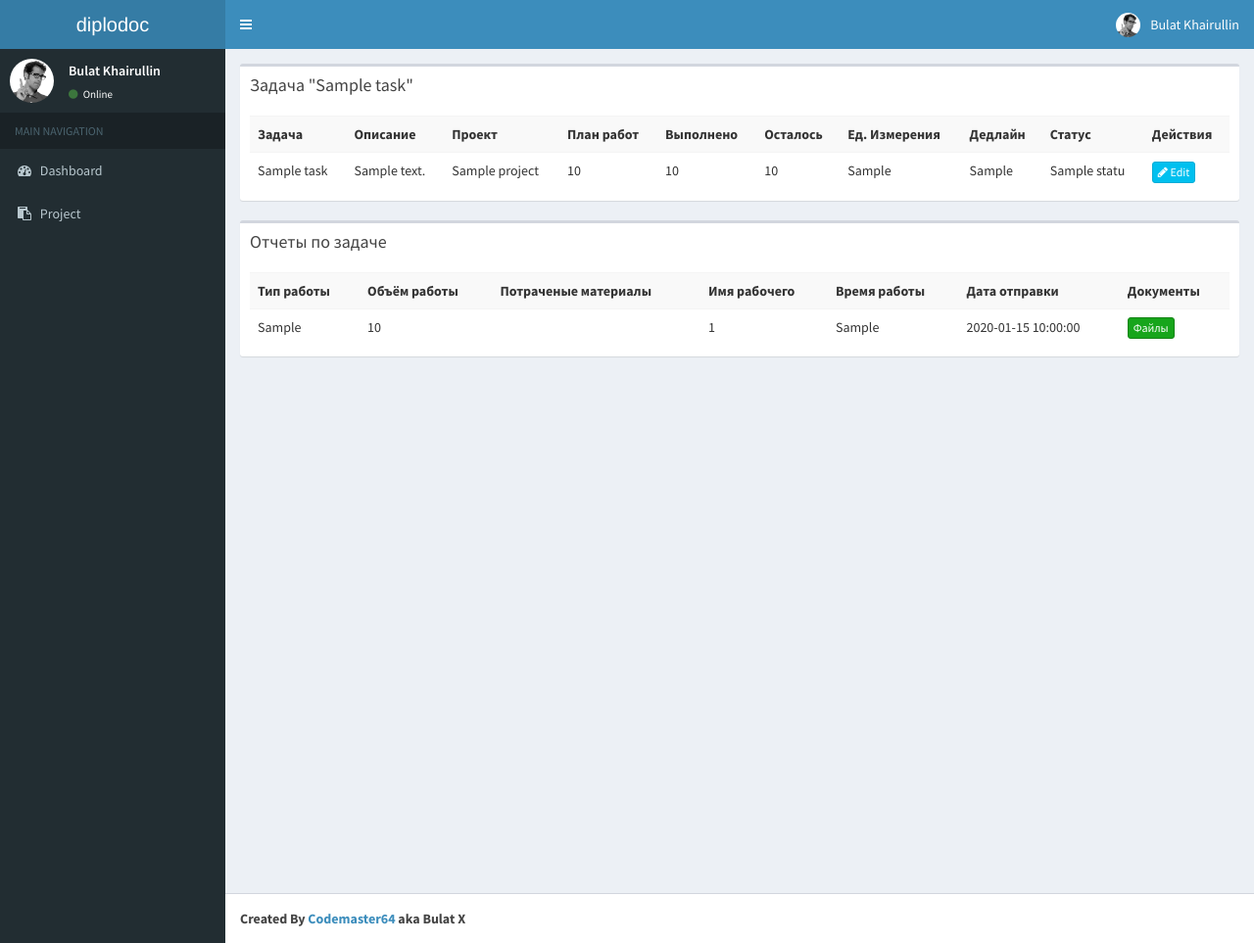
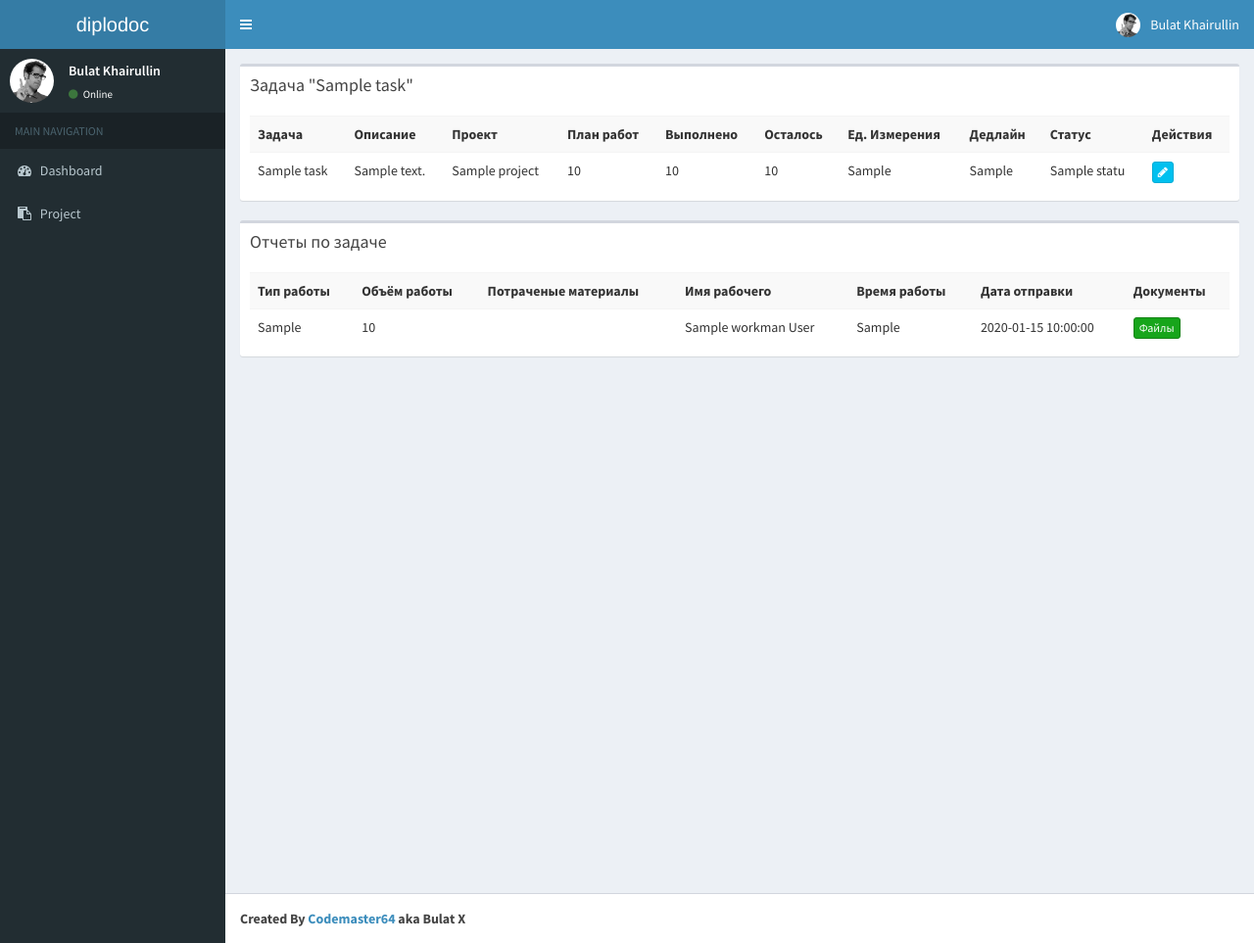
Before and after one commit to Khayrullin/diplodocMain, a CodeIgniter app: page /database/index.php/task/get_detail/1 in a window 1280 px wide. Shown: the whole page at 98% size. Run offline with CodeIgniter, Linux system fonts and the light colour scheme; tables that the repository leaves empty or names only in its code hold one stand-in row (values such as "Sample post").

Commit message:
Изменил дизайн кнопки и добавил отображение имени рабочего

```diff
--- a/application/controllers/Task.php
+++ b/application/controllers/Task.php
@@ -35,6 +35,9 @@ class Task extends CI_Controller
 
         $this->load->model('Report_model');
         $data['report'] = $this->Report_model->get_task_reports($id);
+
+        $this->load->model('Workman_model');
+        $data['workers'] = $this->Workman_model->get_all_workman();
 
 
         $data['_view'] = 'task/detail';
--- a/application/views/task/detail.php
+++ b/application/views/task/detail.php
@@ -33,7 +33,7 @@
 
                         <td>
                             <a href="<?php echo site_url('task/edit_by_user/' . $task['id']); ?>"
-                               class="btn btn-info btn-xs"><span class="fa fa-pencil"></span> Edit</a>
+                               class="btn btn-info btn-xs"><span class="fa fa-pencil"></span> </a>
                         </td>
                     </tr>
                 </table>
@@ -59,13 +59,20 @@
                             <td><?php echo $r['type_of_work']; ?></td>
                             <td><?php echo $r['amount']; ?></td>
                             <td></td>
-                            <td><?php echo $r['workman_id']; ?></td>
+                            <td><?php
+                                foreach ($workers as $w) {
+                                    if ($w['id'] == $r['workman_id']) {
+                                        echo $w['name'] . " " . $w['last_name'];
+                                    }
+                                }
+                                ?></td>
 
 
                             <td><?php echo $r['work_hours']; ?></td>
                             <td><?php echo $r['sendtime']; ?></td>
                             <td><a href="<?php echo site_url('document/get_documents/' . $r['id']); ?>"
-                                   class="btn btn-info btn-xs" style="background-color: #17a51b; border-color: #158416">Файлы </a></td>
+                                   class="btn btn-info btn-xs" style="background-color: #17a51b; border-color: #158416">Файлы </a>
+                            </td>
                         </tr>
                     <?php } ?>
                 </table>
```
